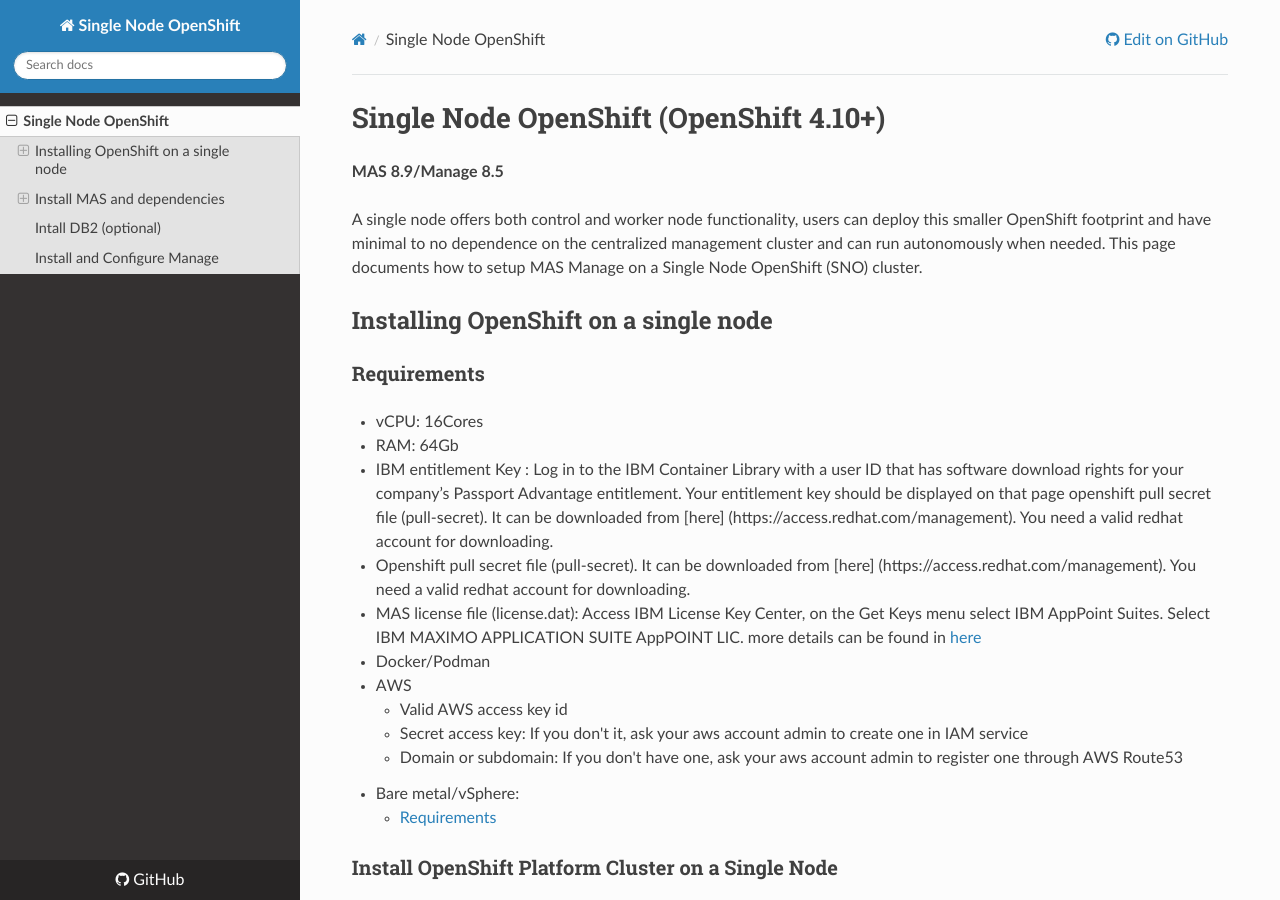
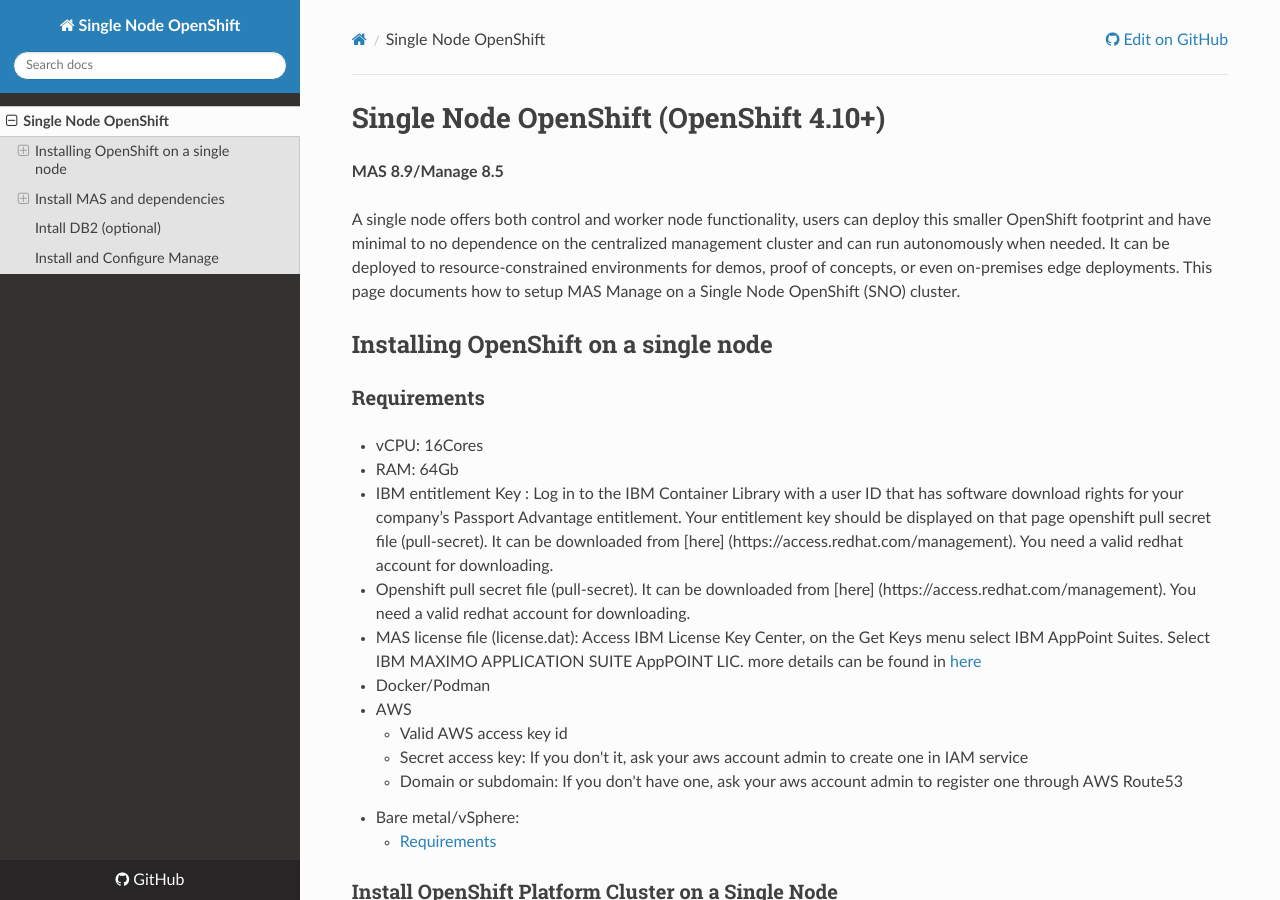
Before and after one commit to ibm-mas-manage/sno, an MkDocs documentation site: the page built from docs/index.md, in a window 1280 px wide and 900 px high. Built offline with MkDocs 1.6.1, drawn with Linux system fonts in a browser that asks for light colours; nearby versions of some CDN libraries.

Commit message:
Update index.md

```diff
--- a/docs/index.md
+++ b/docs/index.md
@@ -1,7 +1,7 @@
 # Single Node OpenShift (OpenShift 4.10+)
 **MAS 8.9/Manage 8.5**
 
-A single node offers both control and worker node functionality, users can deploy this smaller OpenShift footprint and have minimal to no dependence on the centralized management cluster and can run autonomously when needed. This page documents how to setup MAS Manage on a Single Node OpenShift (SNO) cluster.
+A single node offers both control and worker node functionality, users can deploy this smaller OpenShift footprint and have minimal to no dependence on the centralized management cluster and can run autonomously when needed. It can be deployed to resource-constrained environments for demos, proof of concepts, or even on-premises edge deployments. This page documents how to setup MAS Manage on a Single Node OpenShift (SNO) cluster.
 
 ## Installing OpenShift on a single node
 
```
